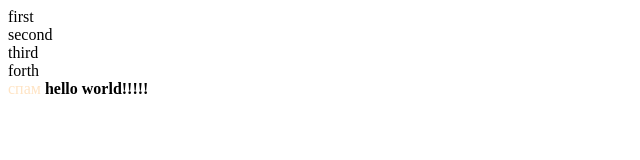
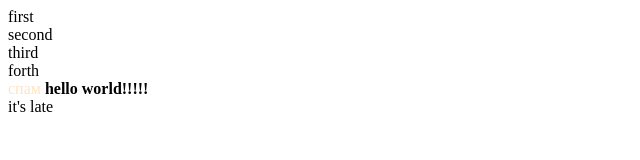
Before and after one commit to AndriiPetrov/6-vcs-advanced, a plain HTML site: page index.html in a window 1280 px wide. Shown: the full height of the page, 0-640 px from the left. Drawn offline with Linux system fonts and the light colour scheme.

Commit message:
another change

```diff
--- a/index.html
+++ b/index.html
@@ -4,3 +4,4 @@
 <div>forth</div>
 <span style="color:bisque">спам</span>
 <strong>hello world!!!!!</strong>
+<div><span>it's late</span></div>
```
